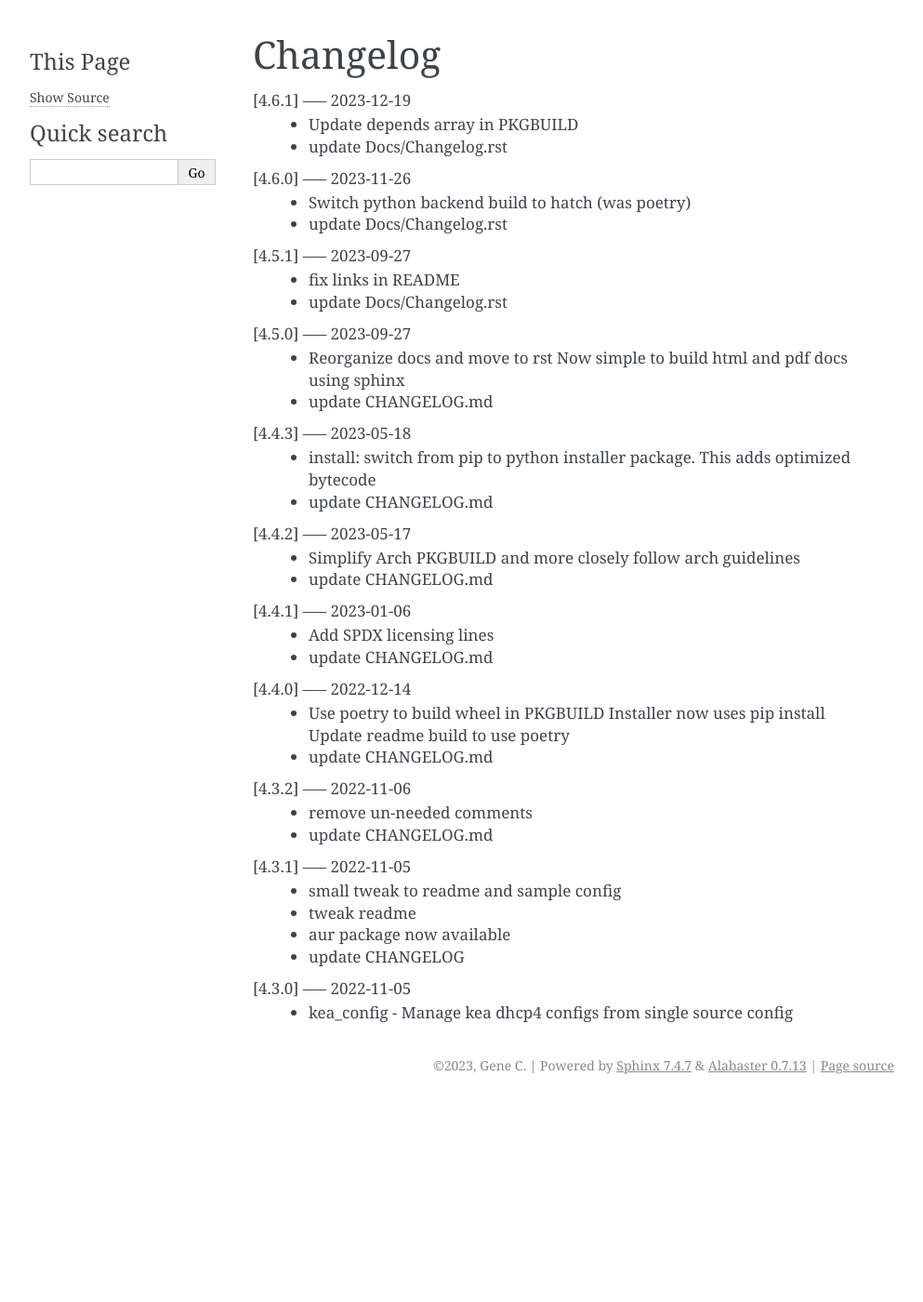
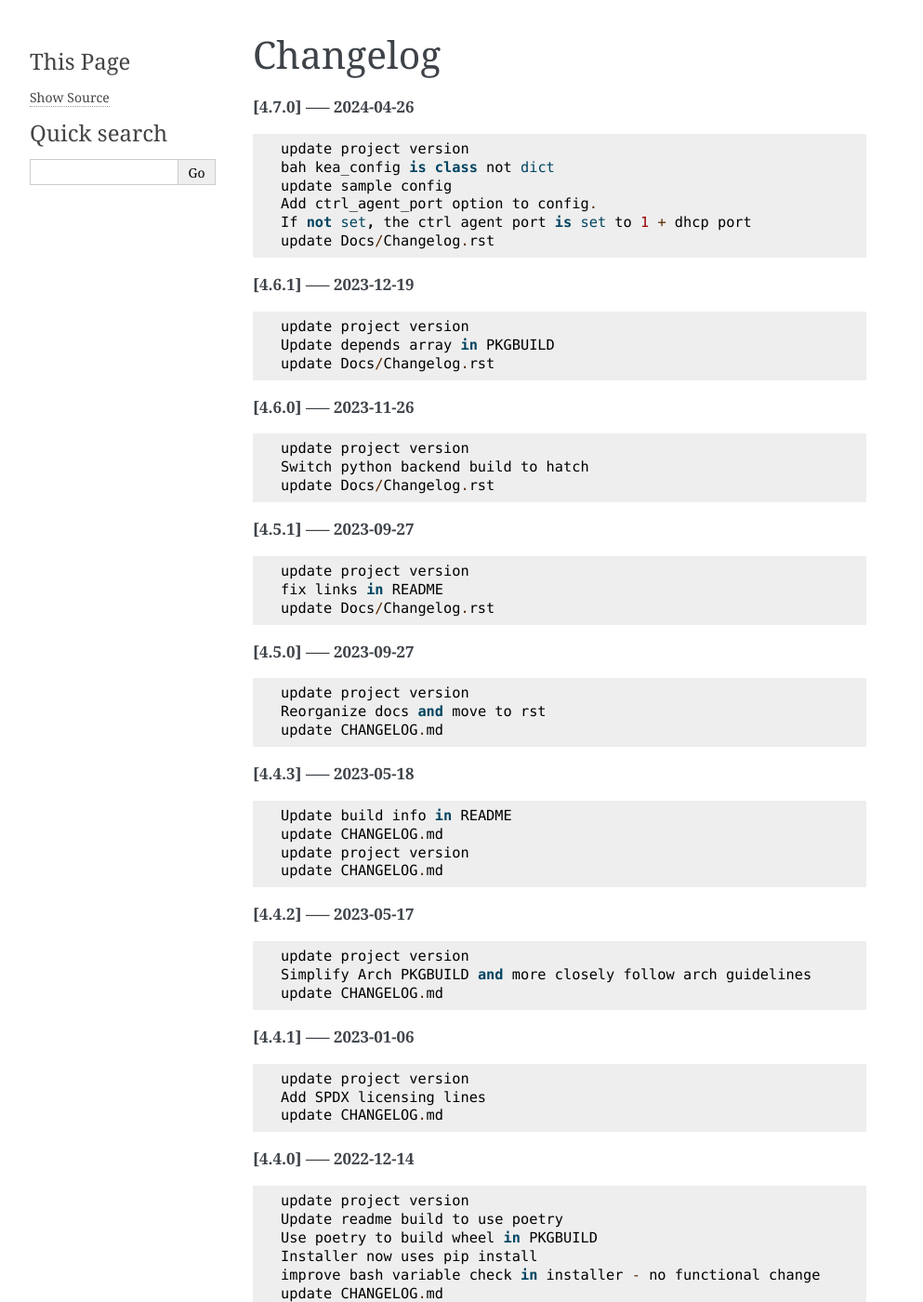
Before and after one commit to gene-git/kea_config, a Sphinx documentation site: the page built from Docs/Changelog.rst, in a window 1280 px wide and 1400 px high. Shown: the whole window at 93% size, without its empty margins (148-1141 px from the left). Built offline with Sphinx 7.4.7, drawn with Linux system fonts in a browser that asks for light colours; pages that are not in the unit, such as notebooks, are missing from menus; some of the changed text lies outside the part shown.

Commit message:
Add ctrl_agent_port option to config.     If not set, the ctrl agent port is set to 1 + dhcp port

```diff
--- a/Docs/Changelog.rst
+++ b/Docs/Changelog.rst
@@ -1,50 +1,179 @@
 Changelog
 =========
 
-[4.6.1] ----- 2023-12-19
- * Update depends array in PKGBUILD
- * update Docs/Changelog.rst
+**[4.7.0] ----- 2024-04-26** ::
 
-[4.6.0] ----- 2023-11-26
- * Switch python backend build to hatch (was poetry)
- * update Docs/Changelog.rst
+	    update project version
+	    bah kea_config is class not dict
+	    update sample config
+	    Add ctrl_agent_port option to config.
+	    If not set, the ctrl agent port is set to 1 + dhcp port
+	    update Docs/Changelog.rst
 
-[4.5.1] ----- 2023-09-27
- * fix links in README
- * update Docs/Changelog.rst
 
-[4.5.0] ----- 2023-09-27
- * Reorganize docs and move to rst
-   Now simple to build html and pdf docs using sphinx
- * update CHANGELOG.md
+**[4.6.1] ----- 2023-12-19** ::
 
-[4.4.3] ----- 2023-05-18
- * install: switch from pip to python installer package. This adds optimized bytecode
- * update CHANGELOG.md
+	    update project version
+	    Update depends array in PKGBUILD
+	    update Docs/Changelog.rst
 
-[4.4.2] ----- 2023-05-17
- * Simplify Arch PKGBUILD and more closely follow arch guidelines
- * update CHANGELOG.md
 
-[4.4.1] ----- 2023-01-06
- * Add SPDX licensing lines
- * update CHANGELOG.md
+**[4.6.0] ----- 2023-11-26** ::
 
-[4.4.0] ----- 2022-12-14
- * Use poetry to build wheel in PKGBUILD
-   Installer now uses pip install
-   Update readme build to use poetry
- * update CHANGELOG.md
+	    update project version
+	    Switch python backend build to hatch
+	    update Docs/Changelog.rst
 
-[4.3.2] ----- 2022-11-06
- * remove un-needed comments
- * update CHANGELOG.md
 
-[4.3.1] ----- 2022-11-05
- * small tweak to readme and sample config
- * tweak readme
- * aur package now available
- * update CHANGELOG
+**[4.5.1] ----- 2023-09-27** ::
 
-[4.3.0] ----- 2022-11-05
- * kea_config - Manage kea dhcp4 configs from single source config
+	    update project version
+	    fix links in README
+	    update Docs/Changelog.rst
+
+
+**[4.5.0] ----- 2023-09-27** ::
+
+	    update project version
+	    Reorganize docs and move to rst
+	    update CHANGELOG.md
+
+
+**[4.4.3] ----- 2023-05-18** ::
+
+	    Update build info in README
+	    update CHANGELOG.md
+	    update project version
+	    update CHANGELOG.md
+
+
+**[4.4.2] ----- 2023-05-17** ::
+
+	    update project version
+	    Simplify Arch PKGBUILD and more closely follow arch guidelines
+	    update CHANGELOG.md
+
+
+**[4.4.1] ----- 2023-01-06** ::
+
+	    update project version
+	    Add SPDX licensing lines
+	    update CHANGELOG.md
+
+
+**[4.4.0] ----- 2022-12-14** ::
+
+	    update project version
+	    Update readme build to use poetry
+	    Use poetry to build wheel in PKGBUILD
+	    Installer now uses pip install
+	    improve bash variable check in installer - no functional change
+	    update CHANGELOG.md
+
+
+**[4.3.2] ----- 2022-11-06** ::
+
+	    update project version
+	    remove unused comments
+	    update CHANGELOG.md
+
+
+**[4.3.1] ----- 2022-11-05** ::
+
+	    update project version
+	    small readme tweak
+	    tidy up config sameple a bit
+	    tidy up sample config
+	    tweak readme
+	    aur package now uploaded
+	    update CHANGELOG.md
+
+
+**[4.3.0] ----- 2022-11-05** ::
+
+	    update project version
+	    typo in installer config -> congigs
+	    installer cleanup
+	    update CHANGELOG.md
+
+
+**[4.2.0] ----- 2022-11-05** ::
+
+	    update project version
+	    Only create /usr/bin/kea-config (no more gen-kea-config)
+	    update CHANGELOG.md
+
+
+**[4.1.0] ----- 2022-11-05** ::
+
+	    update project version
+	    tidy readme, MIT license, copy dns from gc_dns to keep this standalone
+	    tidy readme, MIT license, copy dns from gc_dns to keep this standalone
+	    tweak installer
+	    tidy do-install
+	    do-install change changelog to CHANGELOG
+	    typo
+	    add README
+	    update CHANGELOG.md
+
+
+**[4.0] ----- 2022-11-04** ::
+
+	    update project version
+	    Switch to standard python PEP-518  packaging
+
+
+**[3.1] ----- 2022-09-22** ::
+
+	    Remove local class_dns file
+	    update changelog
+	    Remove local dns class and use GcDns class from gc_utils module
+	    update do-install to handle filename change Changelog.md
+	    update changelog
+
+
+**[3.0] ----- 2022-09-19** ::
+
+	    Skip HA when only primary
+	    add phone
+	    fix more silly
+	    normalize incoming dst
+	    remove duplicate // in link
+	    Missing makedir in do-install
+	    typo
+	    add link in /usr/bin/gc-kea-config for convenience
+	    fix do-install config dir
+	    typo in changelog
+
+
+**[2.2] ----- 2022-06-09** ::
+
+	    Changelog
+	    Add license
+	    add configs dir
+	    Install script for package build
+
+
+**[2.1] ----- 2022-06-09** ::
+
+	    lint picking
+
+
+**[2.0] ----- 2022-06-08** ::
+
+	    Rewrite with classes
+	    fix typo in agent. Turn off pdb
+
+
+**[1.0] ----- 2022-03-04** ::
+
+	    Tidy more - move config extract to classes file
+	    renamed sameple config
+	    Add conreol agent
+	    output now in configurable directory
+	    split single python file into smaller components;
+	    ;
+	    tidy
+	    Better control over file names etc
+	    error handling for dns lookups
+	    Initial commit - generate kea-dhcp4 server configs
--- a/Docs/conf.py
+++ b/Docs/conf.py
@@ -9,7 +9,7 @@
 project = "kea_config"
 copyright = '2023, Gene C'
 author = 'Gene C'
-release = '4.6.1'
+release = '4.7.0'
 
 # -- General configuration ---------------------------------------------------
 # https://www.sphinx-doc.org/en/master/usage/configuration.html#general-configuration
--- a/src/kea_config/__about__.py
+++ b/src/kea_config/__about__.py
@@ -3,4 +3,4 @@
 """
 Project kea-config
 """
-__version__ = "4.6.1"
+__version__ = "4.7.0"
```
Also changed, not shown: 4 other files.
